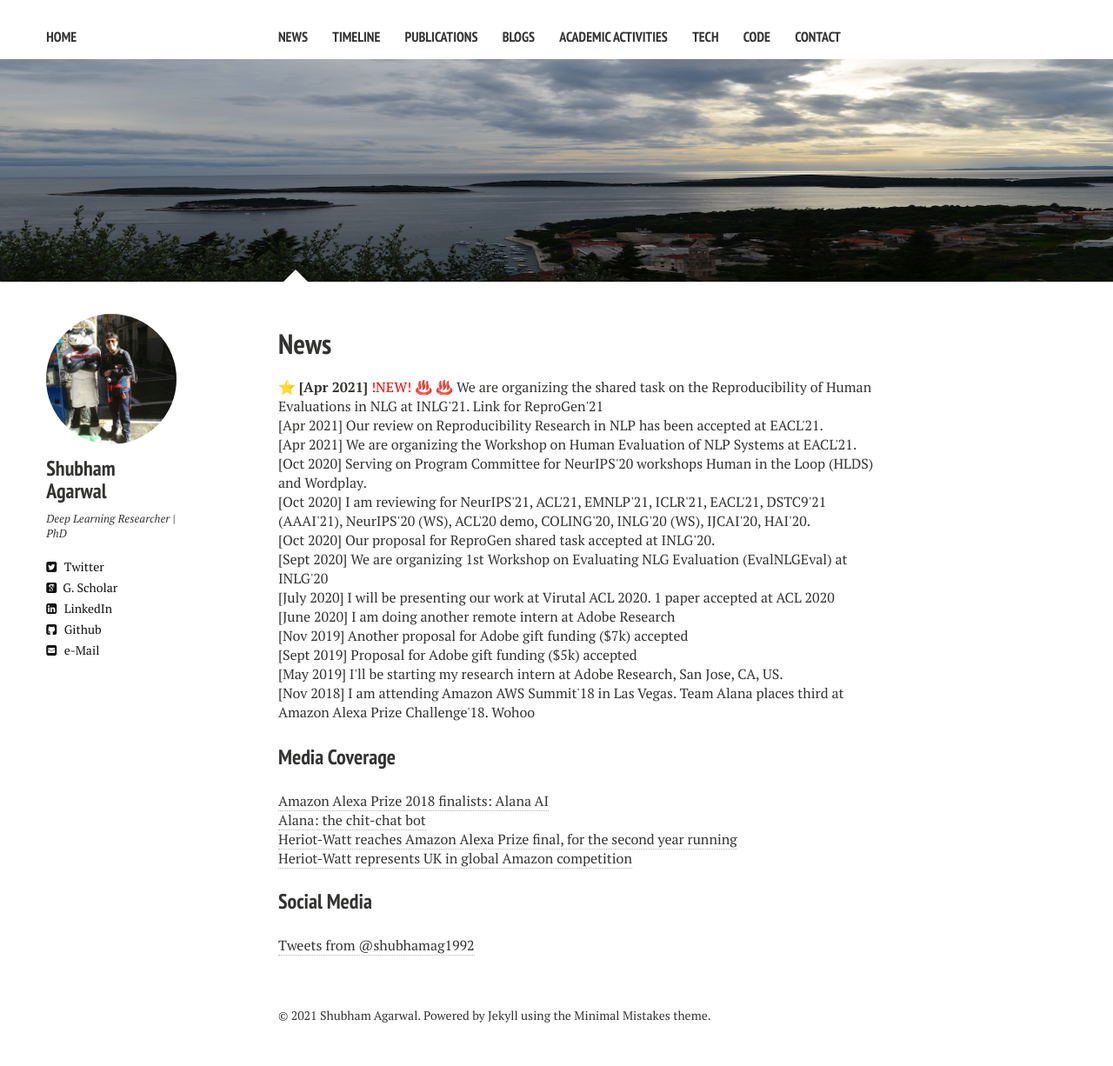
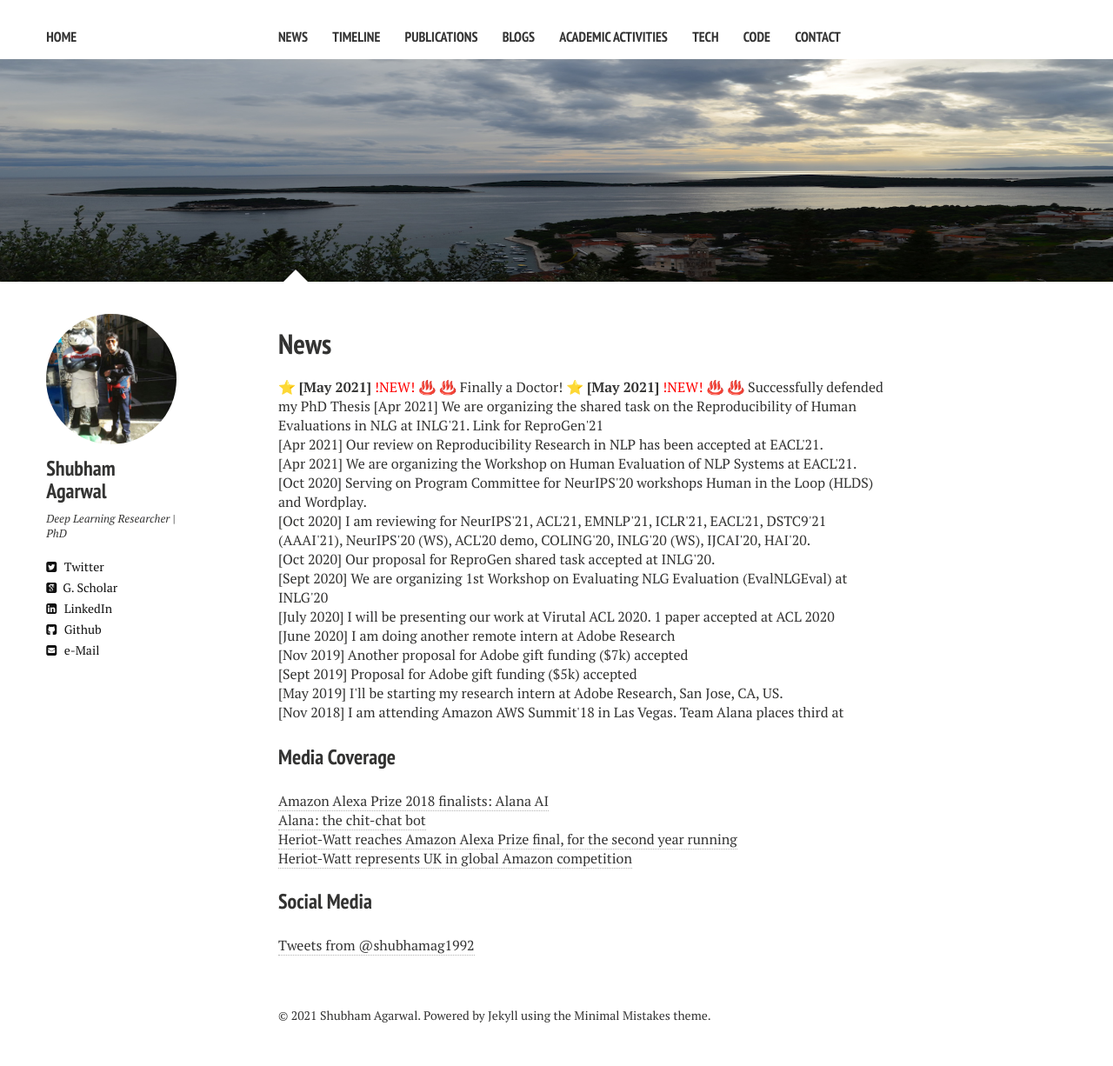
Before and after one commit to shubhamagarwal92/shubhamagarwal92.github.io, a Jekyll site: the page built from news.md, in a window 1280 px wide. Shown: the whole page at 87% size. Built offline with Jekyll 4.4.1, drawn with Linux system fonts in a browser that asks for light colours; nearby versions of some CDN libraries; comment, search, counter and statistics services are not loaded.

Commit message:
Update news.md

```diff
--- a/news.md
+++ b/news.md
@@ -22,7 +22,9 @@
 
  <div class="mCustomScrollbar" data-mcs-theme="inset-dark" style="height:400px;width:700px;font:25px/30px;font-face: Inherit; overflow:auto;">
 
-⭐️ <span style="font-weight: bold;">[Apr 2021]</span>  <span style="color:red;"> !NEW! ♨️ ♨️</span> We are organizing the shared task on the Reproducibility of Human Evaluations in NLG at INLG'21. <a href="https://reprogen.github.io/">Link for ReproGen'21</a>
+⭐️ <span style="font-weight: bold;">[May 2021]</span>  <span style="color:red;"> !NEW! ♨️ ♨️</span> Finally a Doctor!
+⭐️ <span style="font-weight: bold;">[May 2021]</span>  <span style="color:red;"> !NEW! ♨️ ♨️</span> Successfully defended my PhD Thesis
+[Apr 2021] We are organizing the shared task on the Reproducibility of Human Evaluations in NLG at INLG'21. <a href="https://reprogen.github.io/">Link for ReproGen'21</a>
 <br />
 [Apr 2021] Our review on Reproducibility Research in NLP has been accepted at EACL'21.
 <br />
```
